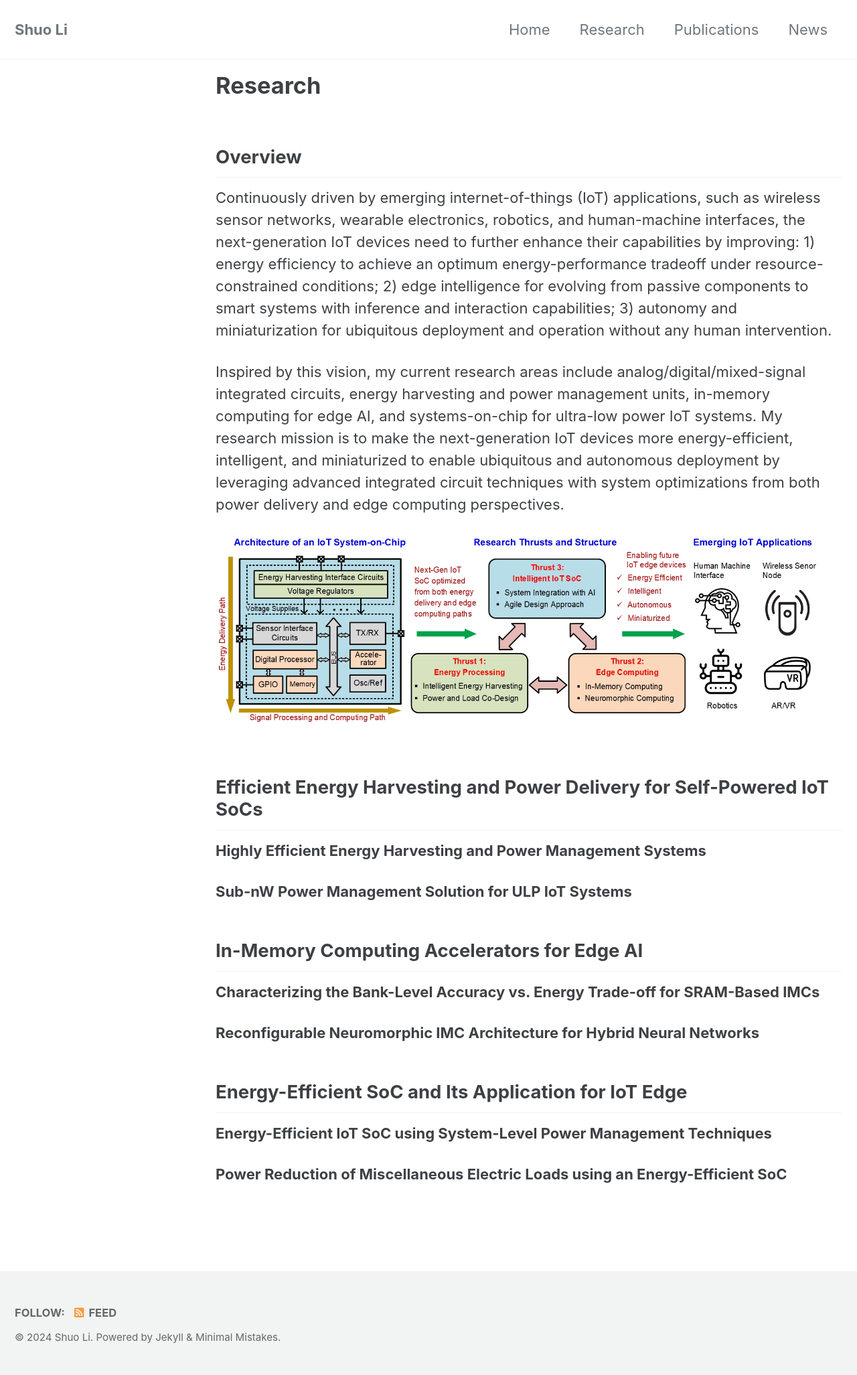
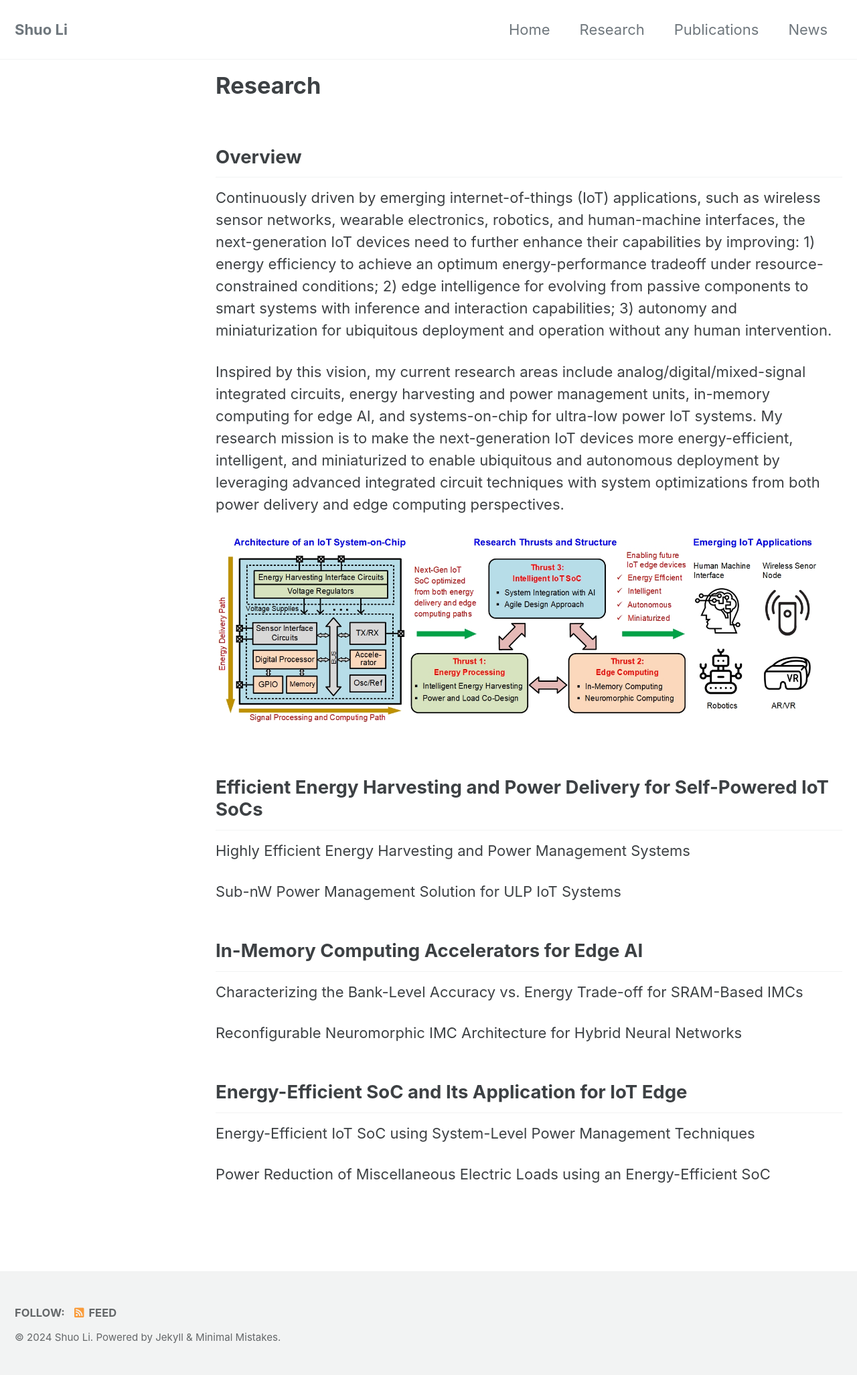
Before and after one commit to shuoli365/shuoli365.github.io, a Jekyll site: the page built from _pages/research.md, in a window 1280 px wide. Shown: the whole page at 67% size. Built offline with Jekyll 4.4.1, drawn with Linux system fonts in a browser that asks for light colours; cached includes are drawn as plain includes.

```diff
--- a/_pages/research.md
+++ b/_pages/research.md
@@ -14,18 +14,18 @@ Inspired by this vision, my current research areas include analog/digital/mixed-
 
 ## Efficient Energy Harvesting and Power Delivery for Self-Powered IoT SoCs
 
-**Highly Efficient Energy Harvesting and Power Management Systems**
+Highly Efficient Energy Harvesting and Power Management Systems
 
-**Sub-nW Power Management Solution for ULP IoT Systems**
+Sub-nW Power Management Solution for ULP IoT Systems
 
 ## In-Memory Computing Accelerators for Edge AI
 
-**Characterizing the Bank-Level Accuracy vs. Energy Trade-off for SRAM-Based IMCs**
+Characterizing the Bank-Level Accuracy vs. Energy Trade-off for SRAM-Based IMCs
 
-**Reconfigurable Neuromorphic IMC Architecture for Hybrid Neural Networks**
+Reconfigurable Neuromorphic IMC Architecture for Hybrid Neural Networks
 
 ## Energy-Efficient SoC and Its Application for IoT Edge
 
-**Energy-Efficient IoT SoC using System-Level Power Management Techniques**
+Energy-Efficient IoT SoC using System-Level Power Management Techniques
 
-**Power Reduction of Miscellaneous Electric Loads using an Energy-Efficient SoC**
+Power Reduction of Miscellaneous Electric Loads using an Energy-Efficient SoC
```
